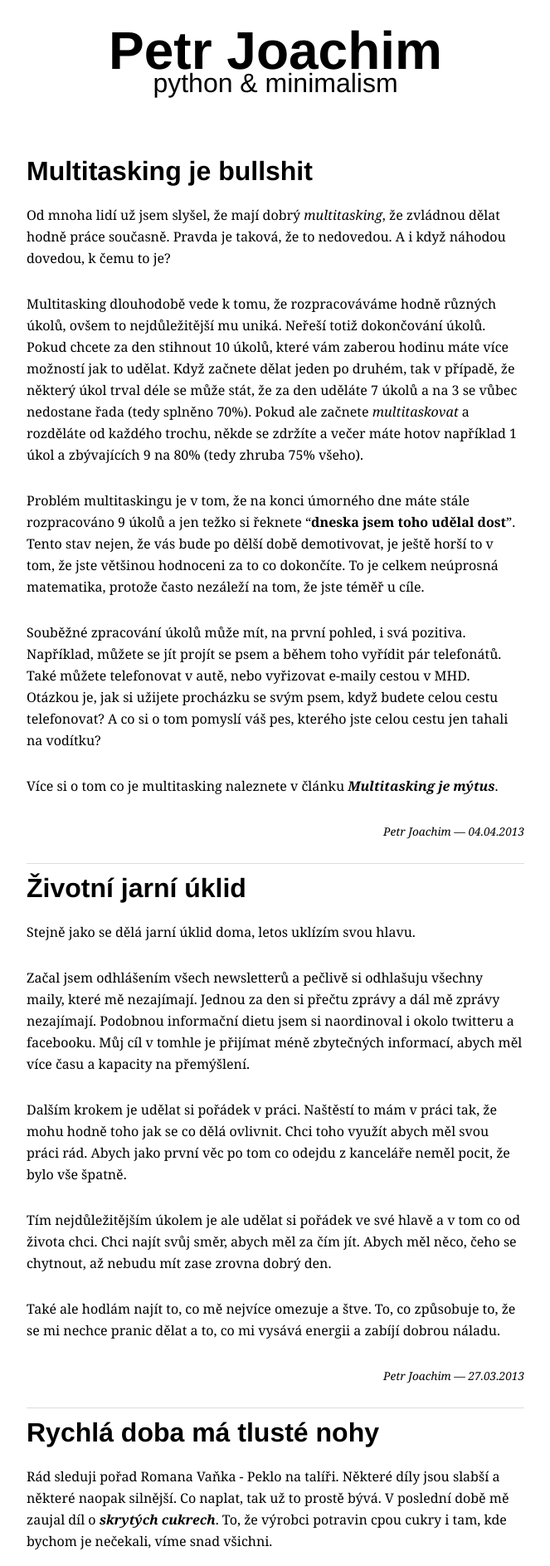
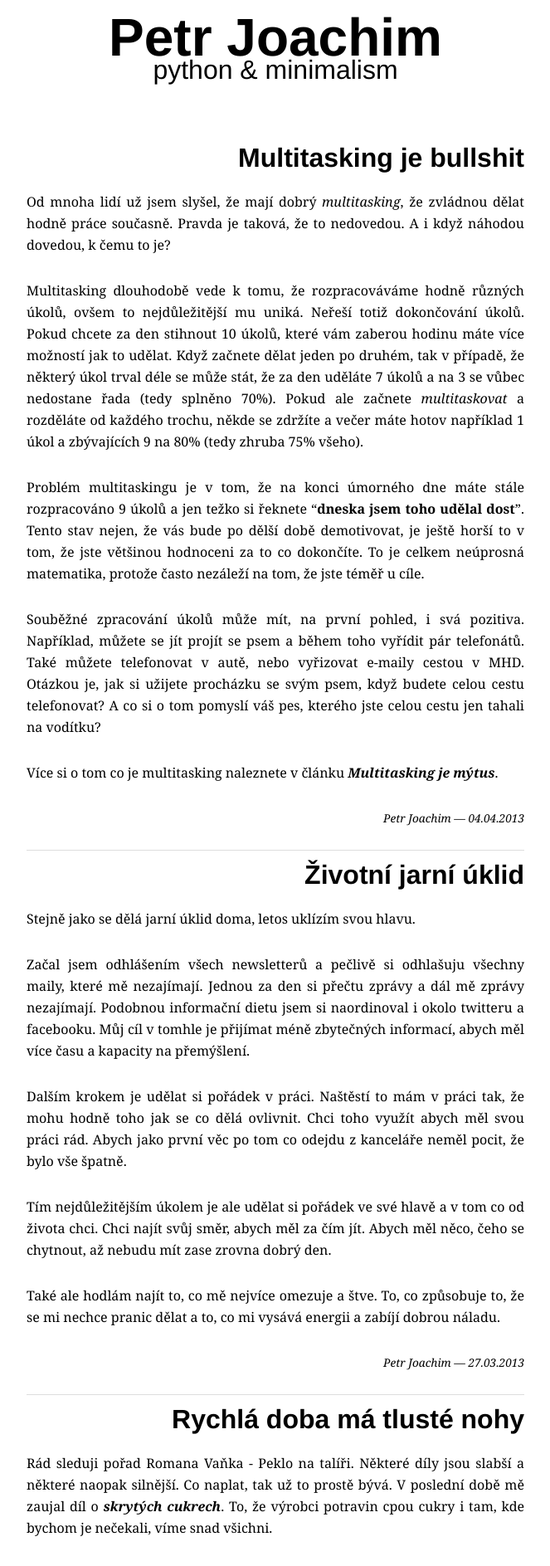
Before and after one commit to petrjoachim/petrjoachim.github.io, a Jekyll site: the page built from index.html, in a window 1280 px wide. Shown: the top 1887 px of the page at 83% size, without its empty margins (308-971 px from the left). Built offline with Jekyll 4.4.1, drawn with Linux system fonts in a browser that asks for light colours; Markdown is read by kramdown in place of the engine named in the settings.

Commit message:
paddings

```diff
--- a/css/main.css
+++ b/css/main.css
@@ -10,12 +10,12 @@ table, caption, tbody, tfoot, thead, tr, th, td {
 body { font:1em/1.625em Georgia, serif; background-color: white; font-size-adjust:none;
   font-style:normal; font-variant:normal; font-weight:normal; }
 
-p { padding:0 0  1.8125em 0; font-weight:400; font-size: 1.0em;}
+p { padding:0 0  1.8125em 0; font-weight:400; font-size: 1.0em; text-align: justify;}
 
 h1, h2 { font-family: Helvetica, arial, sans-serif; font-weight: bold}
 h3,h4,h5,h6 { font-weight: 200;}
 h1 { font-size: 4.0em; margin-bottom: 0.765em; }
-h2 { font-size: 2.0em;  margin-bottom: 0.855em; }
+h2 { font-size: 2.0em;  margin-bottom: 0.855em; text-align: right;}
 h3 { font-size: 1.2em;  margin-bottom: 0.956em; }
 h4 { font-size: 1.1em;  margin-bottom: 1.161em; }
 h5,h6 { font-size: 1.05em;  margin-bottom: 1.238em; }
@@ -46,7 +46,7 @@ pre code { display: block; }
 .cleaner { clear: both; height: 0; }
 .small { font-size: 0.85em; }
 .italic { font-style: italic; }
-#title { margin-top: 3em; margin-bottom: 5em; }
+#title { margin-top: 2em; margin-bottom: 5em; }
 #title h1 { margin-bottom: 0.2em; }
 #title h2 { font-weight: 400}
 
@@ -57,6 +57,7 @@ pre code { display: block; }
 
 #footer{ border-top: 1px solid #ddd; color: #888; }
 #footer a, #footer a:visited { color: #333; }
+.meta {text-align: right; font-style: italic; margin-top: -1em}
 
 
 .date_stamp { text-align: right; }
```
